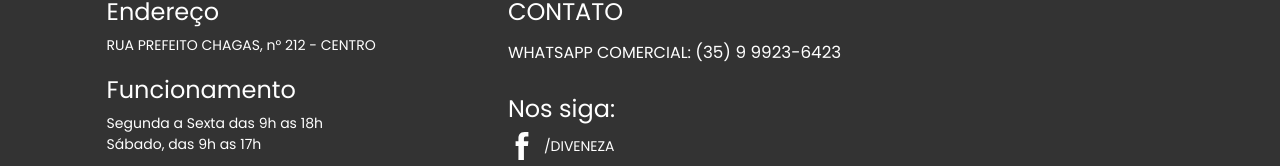
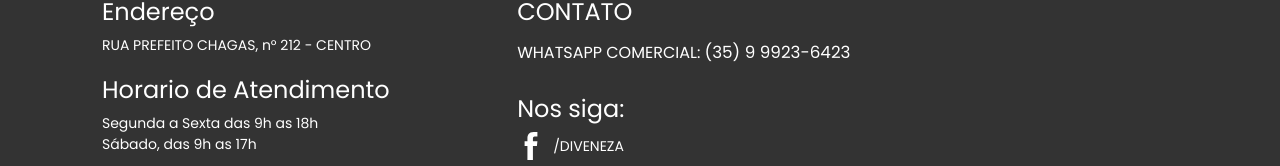
Before and after one commit to JeffVenancius/diveneza-bvlgari, a React (Create React App) app: page / in a window 1280 px wide. Shown: the part 5881-6047 px from the top of the page. Built offline with nearby package versions, Linux system fonts and the light colour scheme.

Commit message:
Update index.jsx

```diff
--- a/src/components/Footer/index.jsx
+++ b/src/components/Footer/index.jsx
@@ -12,13 +12,13 @@ function Footer() {
 		<div className="paragraphs--footer">
 		<p>RUA PREFEITO CHAGAS, n° 212 - CENTRO</p>
 		<br></br>
-		<h2>Funcionamento</h2>
+		<h2>Horario de Atendimento</h2>
 		<p>Segunda a Sexta das 9h as 18h</p>
 		<p>Sábado, das 9h as 17h</p>
 		</div>
 		<div className="paragraphs--footer--mobile">
 		<p><b>RUA PREFEITO CHAGAS,</b><br></br> n° 212 - <b>CENTRO</b></p>
-		<h2>Funcionamento</h2>
+		<h2>Horario de Atendimento</h2>
 		<p>Segunda a Sexta das 9h as 18h</p>
 		<p>Sábado, das 9h as 17h</p>
 		</div>
```
